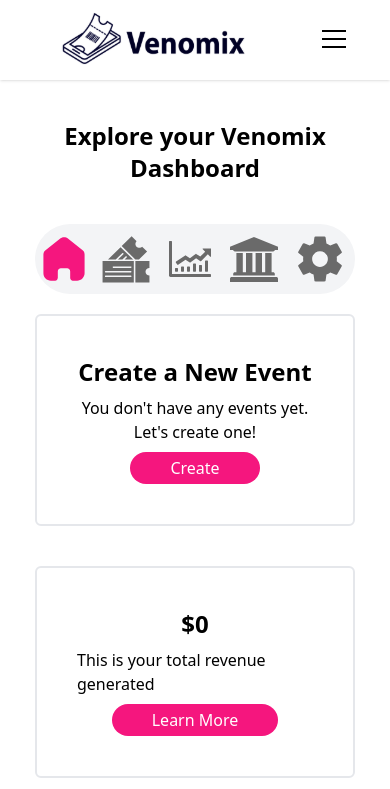
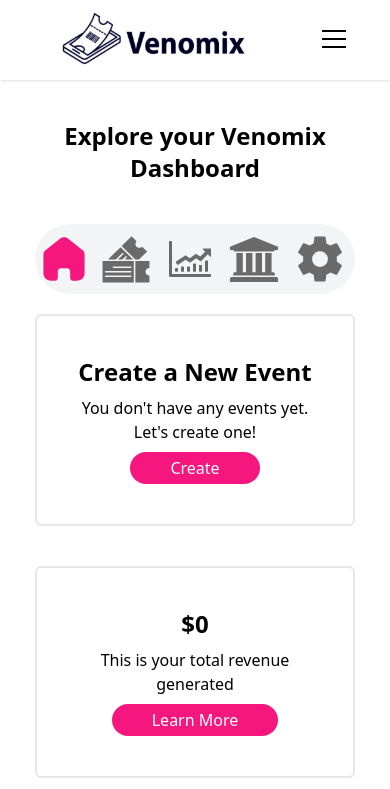
Before and after one commit to Thetwin21/Venomix, a React (Create React App) app: page /dashboard in a window 390 px wide. Shown: the top 789 px of the page. Built offline with nearby package versions, Linux system fonts and the light colour scheme; what @shrutibalasa/tailwind-grid-auto-fit would draw is missing.

Commit message:
Dashboard adjusted#

```diff
--- a/src/Components/Dashboard/DashboardPanel.js
+++ b/src/Components/Dashboard/DashboardPanel.js
@@ -9,7 +9,7 @@ const DashboardPanel = () => {
                 <button className='rounded-[30px] bg-[#F5167E] font-light text-[#fff] px-10 py-1 text-[16px] cursor-pointer'>Create</button>
             </div>
             <div className='flex md:flex-row md:space-x-3 space-x-0 md:space-y-0 space-y-3 flex-col justify-between items-center'>
-                <div className='md:w-auto w-80 flex flex-col justify-center p-10 space-y-2 items-center rounded-md border-solid border-2 border-inherit'>
+                <div className='md:w-auto w-80 text-center flex flex-col justify-center p-10 space-y-2 items-center rounded-md border-solid border-2 border-inherit'>
                     <h1 className='text-black text-2xl font-semibold'>$0</h1>
                     <p>This is your total revenue generated</p>
                     <button className='rounded-[30px] bg-[#F5167E] font-light text-[#fff] px-10 py-1 text-[16px] cursor-pointer'>Learn More</button>
```
